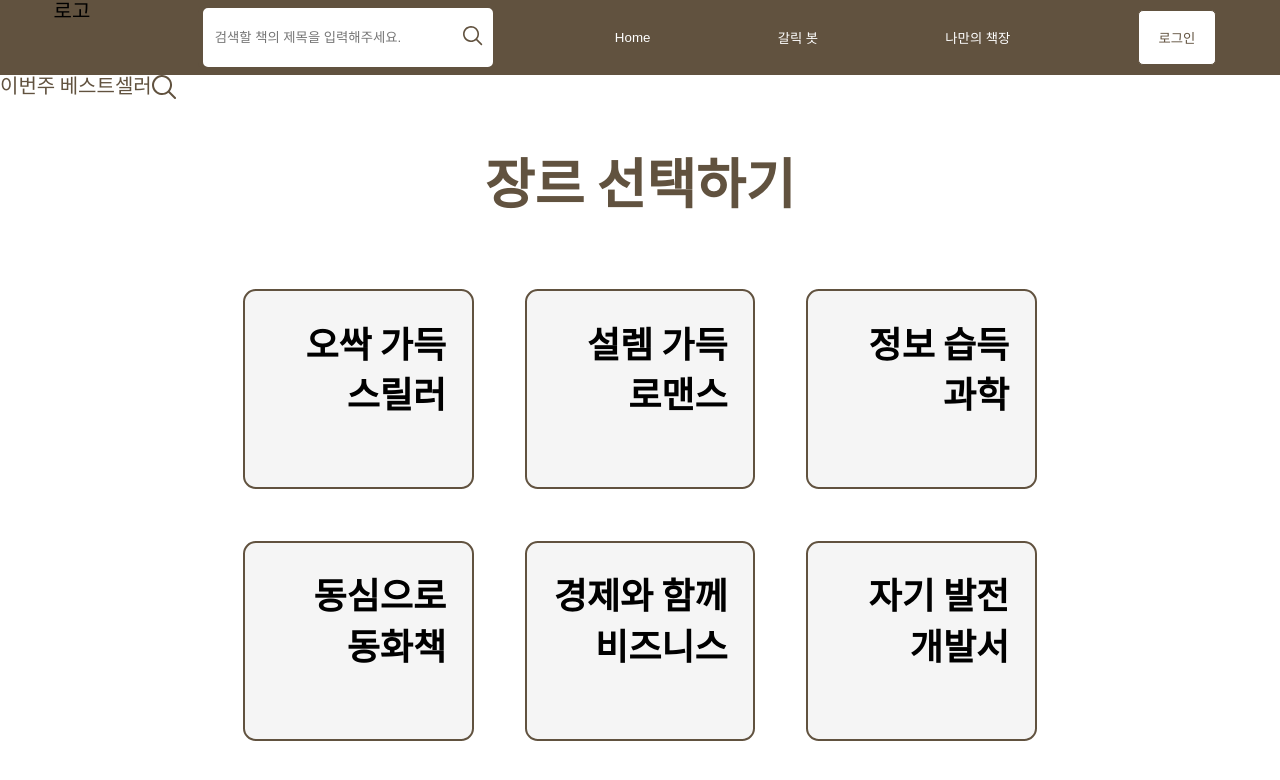
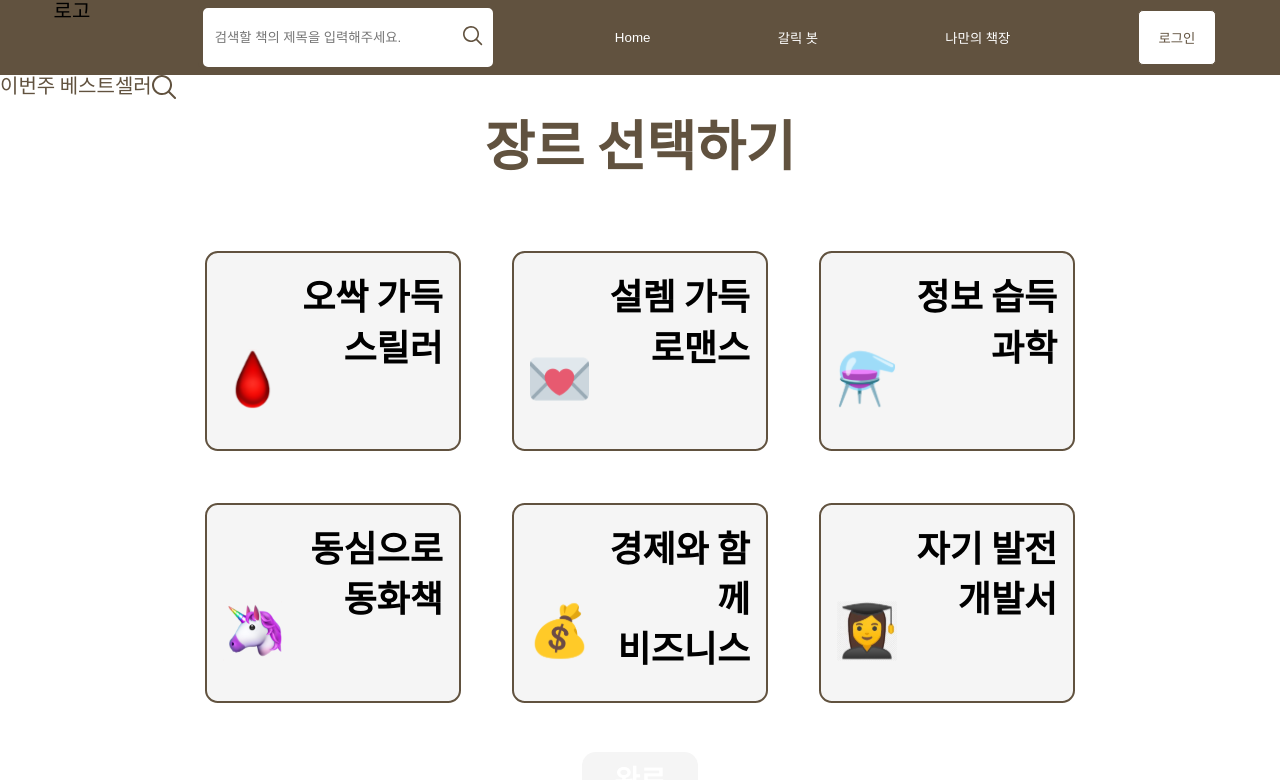
Before and after one commit to Only-Book/only-book-frontend, a React (Vite) app: page /genre in a window 1280 px wide. Shown: the top 780 px of the page. Built offline with nearby package versions, Linux system fonts and the light colour scheme.

Commit message:
init: 아이콘 추가

```diff
--- a/src/pages/Genre.jsx
+++ b/src/pages/Genre.jsx
@@ -1,5 +1,12 @@
 import styled from "styled-components";
 import { useState } from "react";
+import { Link } from "react-router-dom";
+import thriller from "../image/thiller.svg";
+import romance from "../image/romance.svg";
+import science from "../image/science.svg";
+import fairytail from "../image/fairytail.svg";
+import business from "../image/bussiness.svg";
+import assay from "../image/assay.svg";
 
 const Genre = () => {
   const [selectGenre, setSelectGenre] = useState([]);
@@ -12,6 +19,8 @@ const Genre = () => {
     }
   };
 
+  const isFormValid = selectGenre.length > 0;
+
   return (
     <GenreContainer>
       <Title>장르 선택하기</Title>
@@ -21,6 +30,7 @@ const Genre = () => {
             onClick={() => handleSelect("스릴러")}
             $isSelected={selectGenre.includes("스릴러")}
           >
+            <img src={thriller} alt="스릴러 이미지" />
             오싹 가득
             <br />
             스릴러
@@ -29,6 +39,7 @@ const Genre = () => {
             onClick={() => handleSelect("로맨스")}
             $isSelected={selectGenre.includes("로맨스")}
           >
+            <img src={romance} alt="로맨스 이미지" />
             설렘 가득
             <br />
             로맨스
@@ -37,6 +48,7 @@ const Genre = () => {
             onClick={() => handleSelect("과학")}
             $isSelected={selectGenre.includes("과학")}
           >
+            <img src={science} alt="과학 이미지" />
             정보 습득
             <br />
             과학
@@ -47,6 +59,7 @@ const Genre = () => {
             onClick={() => handleSelect("동화책")}
             $isSelected={selectGenre.includes("동화책")}
           >
+            <img src={fairytail} alt="동화 이미지" />
             동심으로
             <br />
             동화책
@@ -55,6 +68,7 @@ const Genre = () => {
             onClick={() => handleSelect("비즈니스")}
             $isSelected={selectGenre.includes("비즈니스")}
           >
+            <img src={business} alt="비즈니스 이미지" />
             경제와 함께
             <br />
             비즈니스
@@ -63,12 +77,20 @@ const Genre = () => {
             onClick={() => handleSelect("개발서")}
             $isSelected={selectGenre.includes("개발서")}
           >
+            <img src={assay} alt="개발서 이미지" />
             자기 발전
             <br />
             개발서
           </GenreSelect>
         </GenreList>
       </GenreListContainer>
+      {isFormValid ? (
+        <Link to="/login">
+          <Button $isFormValid={isFormValid}>완료</Button>
+        </Link>
+      ) : (
+        <Button disabled={!isFormValid}>완료</Button>
+      )}
     </GenreContainer>
   );
 };
@@ -99,11 +121,11 @@ const GenreList = styled.div`
 const GenreSelect = styled.div`
   ${({ theme }) => theme.fonts.button};
   display: flex;
-  padding: 2vw;
+  padding: 2vh;
   line-height: 140%;
-  justify-content: end;
+  justify-content: space-between;
   text-align: end;
-  width: 18vw;
+  width: 20vw;
   height: 18vh;
   min-height: 200px;
   border: 2px solid ${({ theme }) => theme.colors.brown};
@@ -112,6 +134,28 @@ const GenreSelect = styled.div`
   background-color: ${({ theme, $isSelected }) =>
     $isSelected ? theme.colors.beige : theme.colors.gray};
   cursor: pointer;
+
+  img {
+    width: 27%;
+    margin-top: 7vh;
+  }
+`;
+
+const Button = styled.div`
+  ${({ theme }) => theme.fonts.heading}
+  color: ${({ theme }) => theme.colors.white};
+  display: flex;
+  width: 9vw;
+  min-width: 100px;
+  height: 6.5vh;
+  min-height: 50px;
+  border-radius: 1.08vw;
+  justify-content: center;
+  align-items: center;
+  margin-top: 3vh;
+  background-color: ${({ theme, $isFormValid }) =>
+    $isFormValid ? theme.colors.brown : theme.colors.gray};
+  cursor: ${({ $isFormValid }) => ($isFormValid ? "pointer" : "not-allowed")};
 `;
 
 export default Genre;
```
